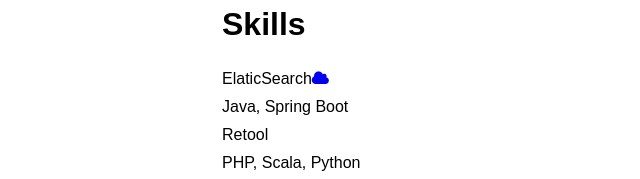
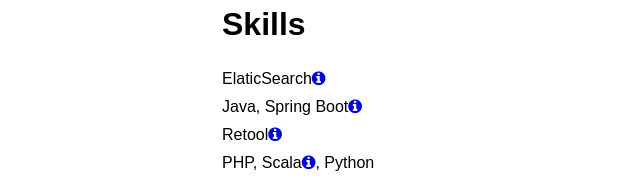
Before and after one commit to rahulbu/rahulbu.github.io, a plain HTML site: page index.html in a window 1280 px wide. Shown: the part 403-582 px from the top of the page, 18-658 px from the left. Drawn offline with Linux system fonts and the light colour scheme.

Commit message:
Update index.html

```diff
--- a/index.html
+++ b/index.html
@@ -34,10 +34,10 @@
 		<section id="skills">
 			<h2>Skills</h2>
 			<ul>
-				<li>ElaticSearch<a href="https://www.elastic.co/elasticsearch/"><i class="fa fa-cloud"></i></a></li>
-				<li>Java, Spring Boot</li>
-				<li>Retool</li>
-				<li>PHP, Scala, Python</li>
+				<li>ElaticSearch<a href="https://www.elastic.co/elasticsearch/"><i class="fa fa-info-circle"></i></a></li>
+				<li>Java, Spring Boot<a href="https://spring.io/"><i class="fa fa-info-circle"></i></a></li>
+				<li>Retool<a href="https://retool.com/"><i class="fa fa-info-circle"></i></a></li>
+				<li>PHP, Scala<a href="https://www.scala-lang.org/"><i class="fa fa-info-circle"></i></a>, Python</li>
 			</ul>
 		</section>
 		<section id="experience">
```
